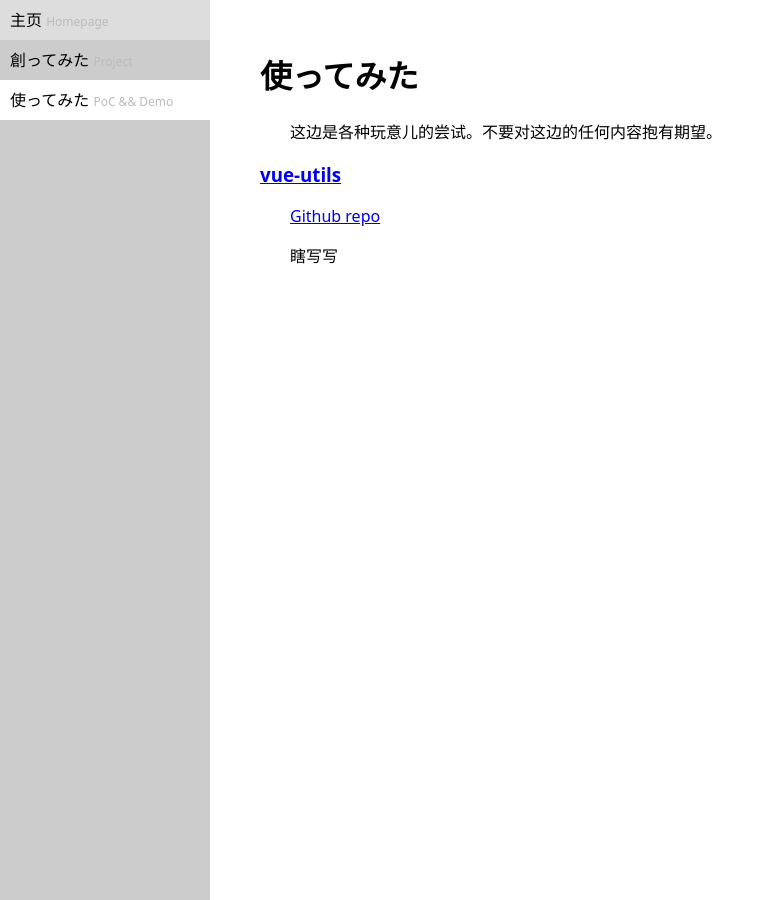
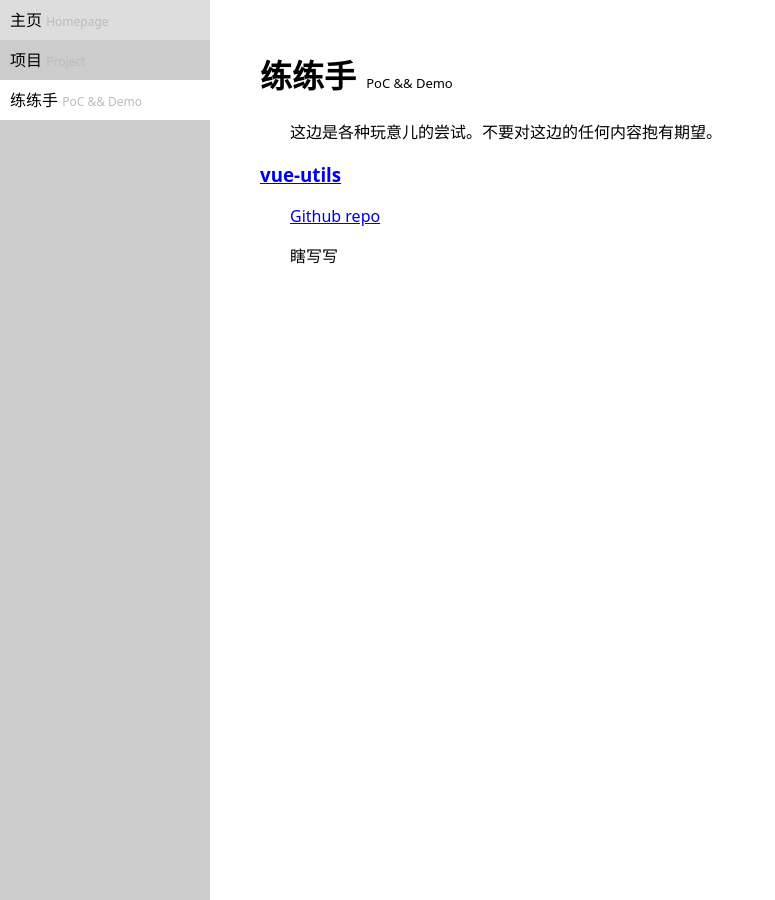
Before and after one commit to no1xsyzy/no1xsyzy.github.io, a Jekyll site: the page built from tukattemiru.md, in a window 1280 px wide. Shown: the whole page, without its empty margins (0-775 px from the left). Built offline with Jekyll 4.4.1, drawn with Linux system fonts in a browser that asks for light colours; our own code applies the rules of GitHub Pages for plain Markdown files.

Commit message:
refactor(structure): organized
Chinese for title
English for subtitle
Japanese for url
since inqb.ga is partially japanese

```diff
--- a/_data/navigation.yml
+++ b/_data/navigation.yml
@@ -1,9 +1,9 @@
 - name: 主页
   engl: Homepage
   link: /
-- name: 創ってみた
+- name: 项目
   engl: Project
-  link: /project.html
-- name: 使ってみた
+  link: /tukuttemiru.html
+- name: 练练手
   engl: PoC && Demo
-  link: /demo.html
+  link: /tukattemiru.html
--- a/demo.md
+++ b/tukattemiru.md
@@ -1,5 +1,6 @@
 ---
-title: 使ってみた
+title: 练练手
+subtitle: PoC && Demo
 ---
 
 这边是各种玩意儿的尝试。不要对这边的任何内容抱有期望。
--- a/project.md
+++ b/tukuttemiru.md
@@ -1,5 +1,6 @@
 ---
-title: 創ってみた
+title: 项目
+subtitle: Project
 ---
 
 你大概可以相信这里的东西是有用的。
```
